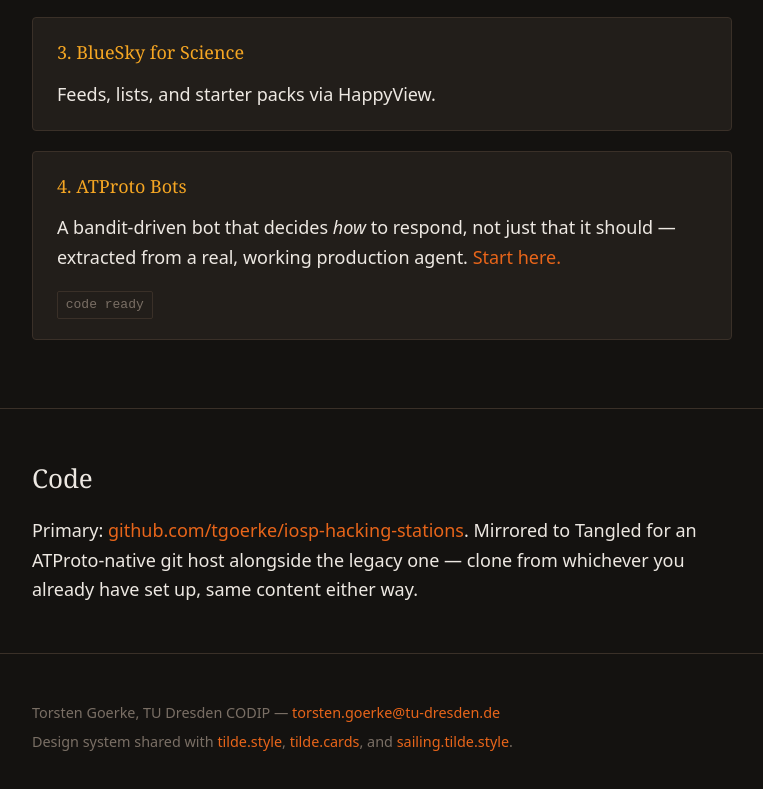
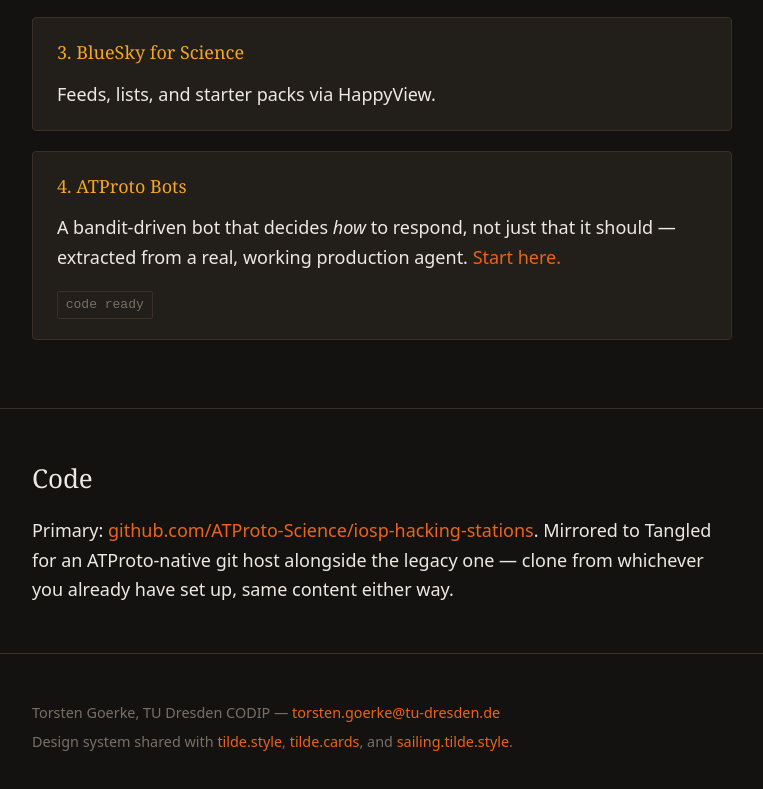
Before and after one commit to ATProto-Science/iosp-hacking-stations, a plain HTML site: page index.html in a window 1280 px wide. Shown: the part 1286-2075 px from the top of the page, without its empty margins (258-1021 px from the left). Drawn offline with Linux system fonts and the light colour scheme.

Commit message:
Update code links to ATProto-Science/iosp-hacking-stations (repo moved to the org)

```diff
--- a/index.html
+++ b/index.html
@@ -51,7 +51,7 @@
 
         <div class="style-card">
           <h3>2. Live Data Streaming</h3>
-          <p>Raspberry Pi + sensor → <a href="https://github.com/tgoerke/iosp-hacking-stations/tree/main/station-2-live-data" class="spark">Nebra</a> → an ATProto record → a Matadisco-shaped viewer reading it back out.</p>
+          <p>Raspberry Pi + sensor → <a href="https://github.com/ATProto-Science/iosp-hacking-stations/tree/main/station-2-live-data" class="spark">Nebra</a> → an ATProto record → a Matadisco-shaped viewer reading it back out.</p>
           <p class="stones"><span class="stone">code ready</span></p>
         </div>
 
@@ -62,7 +62,7 @@
 
         <div class="style-card">
           <h3>4. ATProto Bots</h3>
-          <p>A bandit-driven bot that decides <em>how</em> to respond, not just that it should — extracted from a real, working production agent. <a href="https://github.com/tgoerke/iosp-hacking-stations/tree/main/station-4-bots" class="spark">Start here.</a></p>
+          <p>A bandit-driven bot that decides <em>how</em> to respond, not just that it should — extracted from a real, working production agent. <a href="https://github.com/ATProto-Science/iosp-hacking-stations/tree/main/station-4-bots" class="spark">Start here.</a></p>
           <p class="stones"><span class="stone">code ready</span></p>
         </div>
       </div>
@@ -71,7 +71,7 @@
     <section class="gathered" id="code">
       <div class="gathered-inner">
         <h2>Code</h2>
-        <p>Primary: <a href="https://github.com/tgoerke/iosp-hacking-stations" class="spark">github.com/tgoerke/iosp-hacking-stations</a>.
+        <p>Primary: <a href="https://github.com/ATProto-Science/iosp-hacking-stations" class="spark">github.com/ATProto-Science/iosp-hacking-stations</a>.
         Mirrored to Tangled for an ATProto-native git host alongside the legacy one — clone from whichever you already have set up, same content either way.</p>
       </div>
     </section>
```
